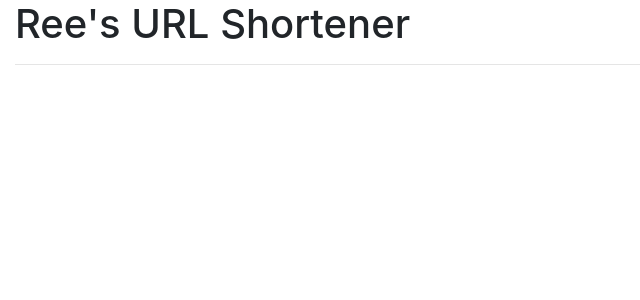
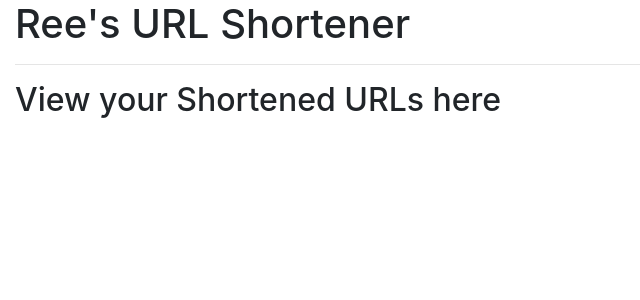
Before and after one commit to reeteshsudhakar/URL-Shortener, a Flask app: page /all_urls in a window 1280 px wide. Shown: the top 300 px of the page, without its empty margins (0-640 px from the left). Run offline with Flask 2, Linux system fonts and the light colour scheme; data that the repository does not hold is empty; some libraries are stand-ins or nearby versions.

Commit message:
Update all_urls.html

```diff
--- a/templates/all_urls.html
+++ b/templates/all_urls.html
@@ -1,7 +1,8 @@
 {% extends "base.html" %}
-{% block title %}<h2>View all URLS</h2>{% endblock %}
+{% block title %}View all URLs{% endblock %}
 
 {% block content %}
+<h2>View your Shortened URLs here</h2>
     {% for url in vals %}
         <p><strong>Short: </strong>{{url.short}} <strong>Long:</strong> {{url.long}}</p>
     {% endfor %}
```
